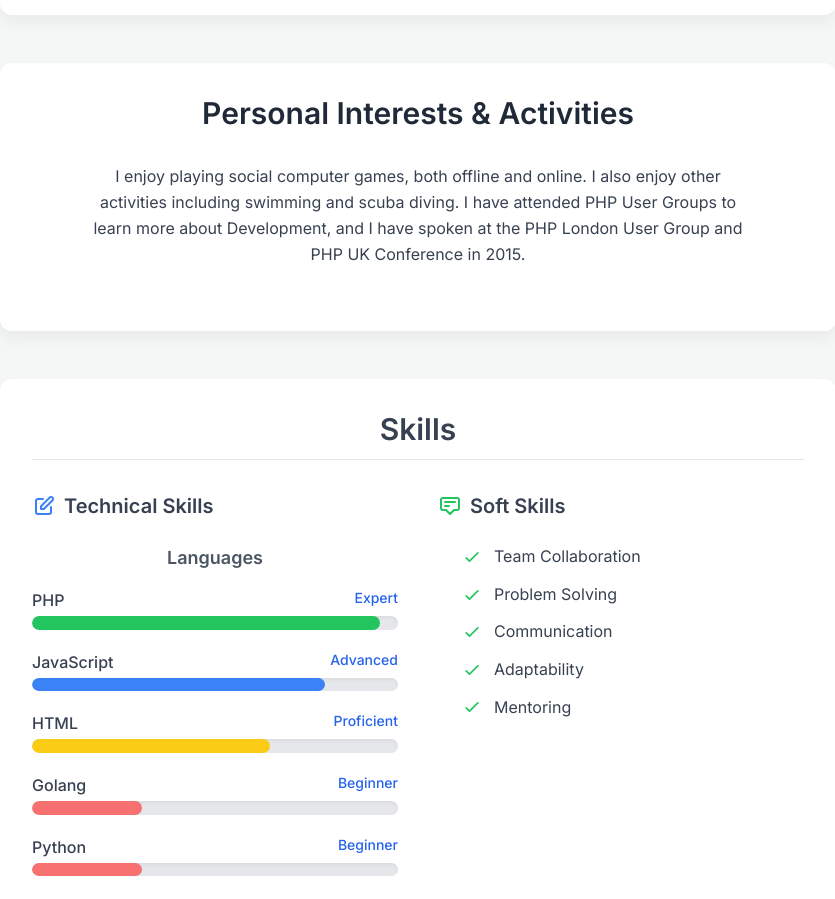
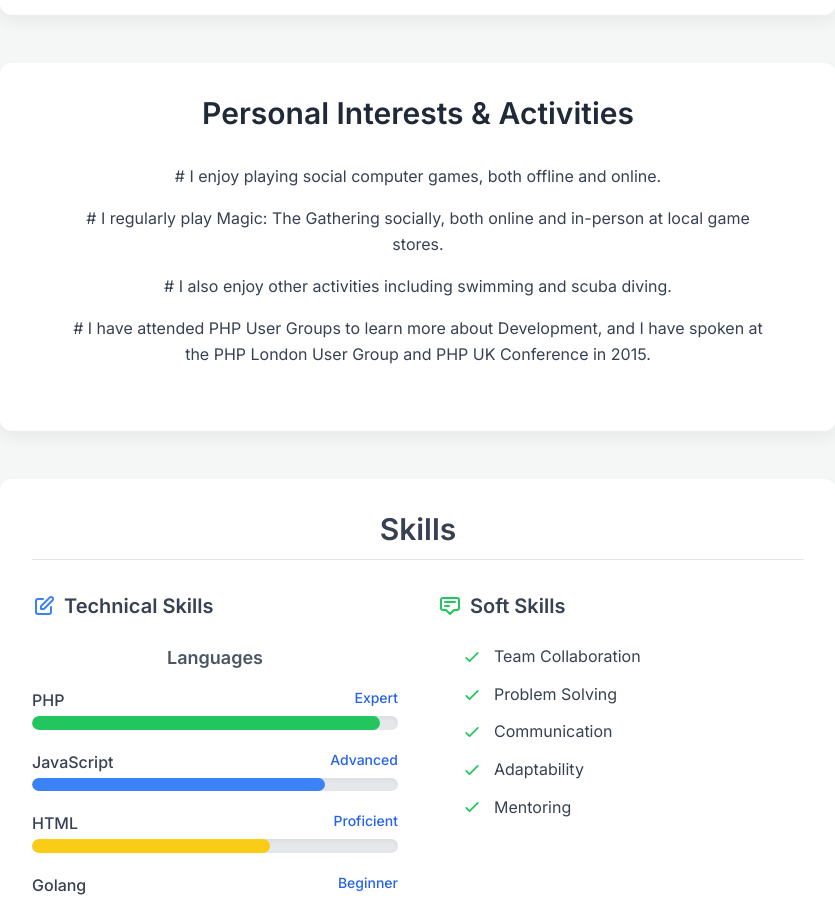
Before and after one commit to levofski/live-cv, a Vue app: page / in a window 1280 px wide. Shown: the part 3240-4139 px from the top of the page, without its empty margins (222-1057 px from the left). Built offline with nearby package versions, Linux system fonts and the light colour scheme.

Commit message:
style: adjust padding in InterestsSection and format interests data - **Files Changed**: `src/components/InterestsSection.vue`, `src/data/interests.md` - **Reason**: Reduced padding for better layout and formatted interests data for improved readability.

```diff
--- a/src/components/InterestsSection.vue
+++ b/src/components/InterestsSection.vue
@@ -20,7 +20,7 @@ const renderedMarkdown = computed(() => {
       </h2>
       <div
         v-if="renderedMarkdown"
-        class="prose prose-lg max-w-none text-gray-700 leading-relaxed bg-white p-8 rounded-lg"
+        class="prose prose-lg max-w-none text-gray-700 leading-relaxed bg-white p-4 rounded-lg"
         v-html="renderedMarkdown"
       ></div>
       <div v-else class="text-center text-gray-500">
@@ -33,6 +33,10 @@ const renderedMarkdown = computed(() => {
 </template>
 
 <style scoped>
+.prose :where(p):not(:where([class~="not-prose"] *)) {
+  margin-top: 1em;
+  margin-bottom: 1em;
+}
 .prose :deep(ul) {
   list-style-type: disc;
   padding-left: 1.5em;
--- a/src/data/interests.md
+++ b/src/data/interests.md
@@ -1 +1,7 @@
-I enjoy playing social computer games, both offline and online. I also enjoy other activities including swimming and scuba diving. I have attended PHP User Groups to learn more about Development, and I have spoken at the PHP London User Group and PHP UK Conference in 2015.
+_#_ I enjoy playing social computer games, both offline and online.
+
+_#_ I regularly play Magic: The Gathering socially, both online and in-person at local game stores.
+
+_#_ I also enjoy other activities including swimming and scuba diving.
+
+_#_ I have attended PHP User Groups to learn more about Development, and I have spoken at the PHP London User Group and PHP UK Conference in 2015.
```
